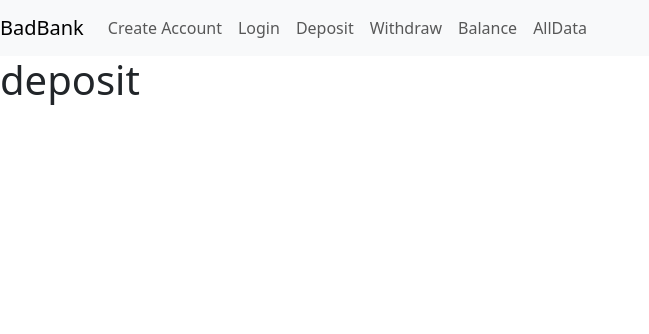
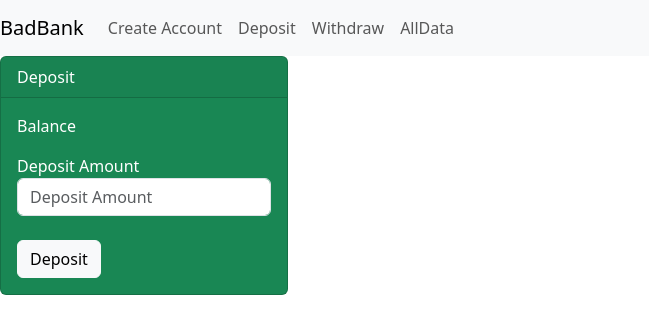
Before and after one commit to AlfonsoNango/AlfonsoMolina-Bank-App, a React (Vite) app: page /deposit in a window 1280 px wide. Shown: the top 334 px of the page, without its empty margins (0-649 px from the left). Built offline with nearby package versions, Linux system fonts and the light colour scheme.

Commit message:
delete login

```diff
--- a/src/deposit.jsx
+++ b/src/deposit.jsx
@@ -1,3 +1,34 @@
+import Card from "./card";
+
 export default function Deposit() {
-  return <h1>deposit</h1>;
+  return (
+    <Card
+      bgcolor="success"
+      header="Deposit"
+      // status={status}
+      body={
+        <>
+          <p>Balance</p>
+          Deposit Amount
+          <br />
+          <input
+            type="input"
+            className="form-control"
+            id="deposit"
+            placeholder="Deposit Amount"
+            // value={name}
+            // onChange={(e) => setName(e.currentTarget.value)}
+          />
+          <br />
+          <button
+            type="submit"
+            className="btn btn-light"
+            // onClick={handleCreate}
+          >
+            Deposit
+          </button>
+        </>
+      }
+    />
+  );
 }
--- a/src/login.jsx
+++ /dev/null
@@ -1,3 +0,0 @@
-export default function Login() {
-  return <h1>Login</h1>;
-}
--- a/src/main.jsx
+++ b/src/main.jsx
@@ -3,10 +3,8 @@ import { createBrowserRouter, RouterProvider, Outlet } from "react-router-dom";
 import ReactDOM from "react-dom/client";
 import NavBar from "./navbar.jsx";
 import CreateAccount from "./createaccount.jsx";
-import Login from "./login.jsx";
 import Deposit from "./deposit.jsx";
 import Withdraw from "./withdraw..jsx";
-import Balance from "./balance.jsx";
 import AllData from "./alldata.jsx";
 import Home from "./home.jsx";
 import "bootstrap/dist/css/bootstrap.css";
@@ -41,10 +39,8 @@ const router = createBrowserRouter([
     children: [
       { path: "/", element: <Home /> },
       { path: "/createaccount/", element: <CreateAccount /> },
-      { path: "/login/", element: <Login /> },
       { path: "/deposit/", element: <Deposit /> },
       { path: "/withdraw/", element: <Withdraw /> },
-      { path: "/balance/", element: <Balance /> },
       { path: "/alldata/", element: <AllData /> },
     ],
   },
--- a/src/navbar.jsx
+++ b/src/navbar.jsx
@@ -26,11 +26,6 @@ export default function NavBar() {
               </Link>
             </li>
             <li className="nav-item">
-              <Link className="nav-link" to={`/login/`}>
-                Login
-              </Link>
-            </li>
-            <li className="nav-item">
               <Link className="nav-link" to={`/deposit/`}>
                 Deposit
               </Link>
@@ -38,11 +33,6 @@ export default function NavBar() {
             <li className="nav-item">
               <Link className="nav-link" to={`/withdraw/`}>
                 Withdraw
-              </Link>
-            </li>
-            <li className="nav-item">
-              <Link className="nav-link" to={`/balance/`}>
-                Balance
               </Link>
             </li>
             <li className="nav-item">
--- a/src/withdraw..jsx
+++ b/src/withdraw..jsx
@@ -1,3 +1,34 @@
+import Card from "./card";
+
 export default function Withdraw() {
-  return <h1>Withdraw</h1>;
+  return (
+    <Card
+      bgcolor="warning"
+      header="Withdraw"
+      // status={status}
+      body={
+        <>
+          <p>Balance</p>
+          Withdraw Amount
+          <br />
+          <input
+            type="input"
+            className="form-control"
+            id="withdraw"
+            placeholder="Withdraw Amount"
+            // value={name}
+            // onChange={(e) => setName(e.currentTarget.value)}
+          />
+          <br />
+          <button
+            type="submit"
+            className="btn btn-light"
+            // onClick={handleCreate}
+          >
+            Withdraw
+          </button>
+        </>
+      }
+    />
+  );
 }
```
